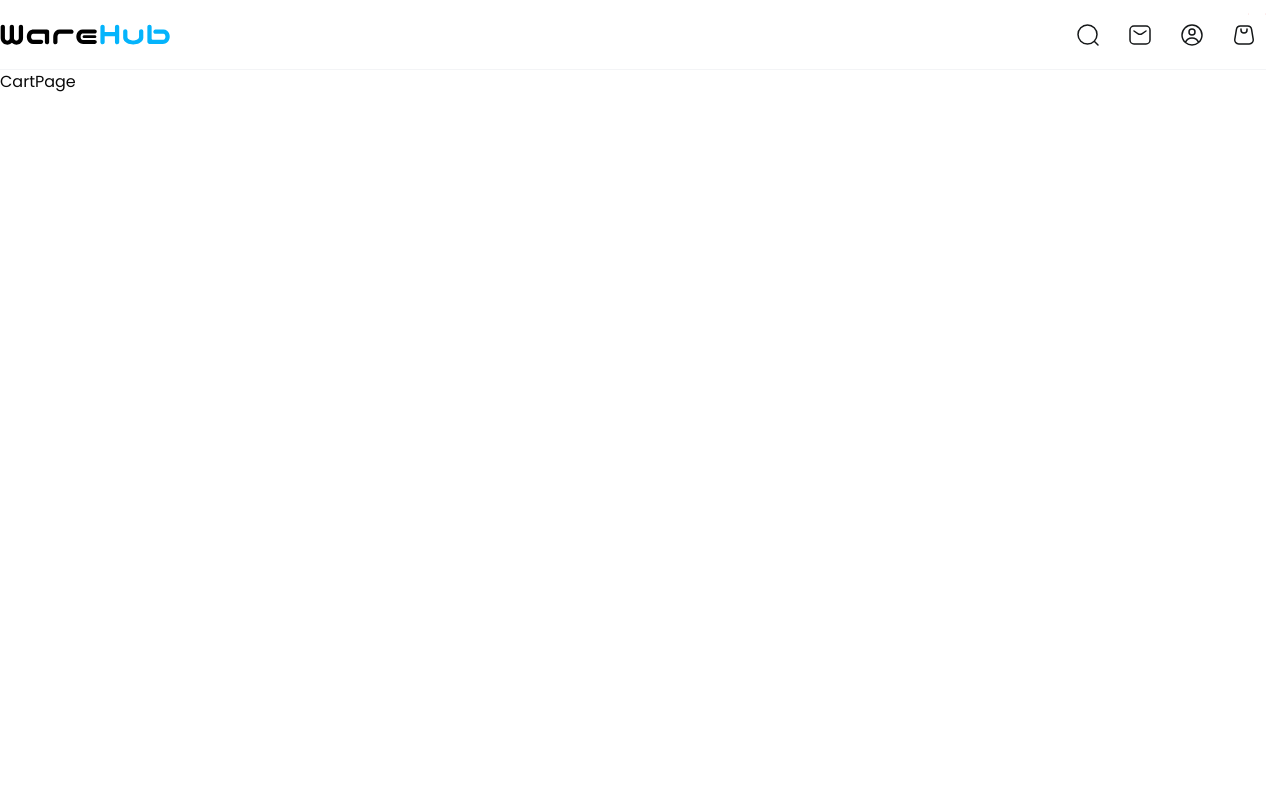
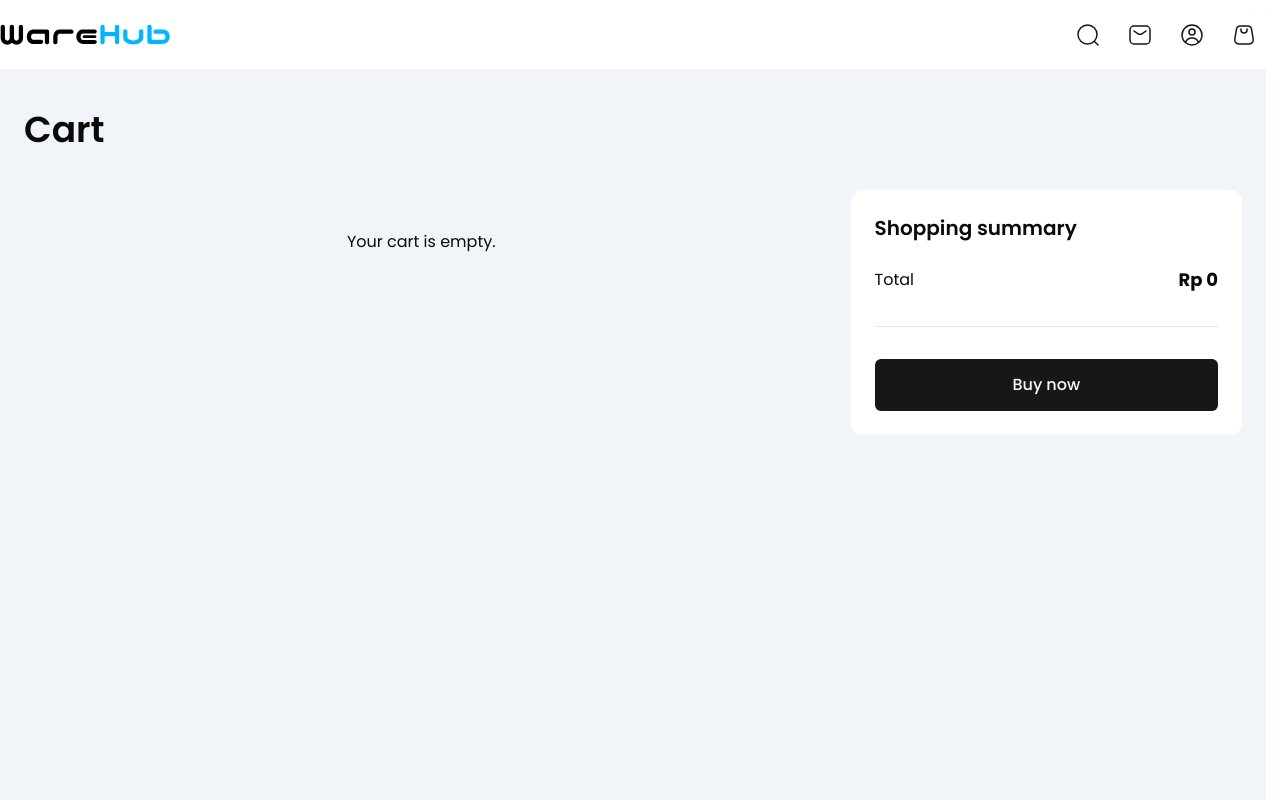
Before and after one commit to DTI-Final-Project-Group-3/frontend, a Next.js app: page /cart in a window 1280 px wide. Built offline with nearby package versions, Linux system fonts and the light colour scheme.

Commit message:
feat : add cart page detail and checkout page

```diff
--- /dev/null
+++ b/src/app/cart/checkout/page.tsx
@@ -0,0 +1,13 @@
+import React, { FC } from "react";
+
+const CheckoutPage: FC = () => {
+  return (
+    <section className="py-[40px] px-6 bg-slate-100 min-h-[calc(100vh-70px)]">
+      <div className="md:max-w-4xl lg:max-w-[1340px] mx-auto w-full">
+        <h1 className="text-4xl font-semibold">Checkout</h1>
+      </div>
+    </section>
+  );
+};
+
+export default CheckoutPage;
--- a/src/app/cart/page.tsx
+++ b/src/app/cart/page.tsx
@@ -1,9 +1,81 @@
-import React, { FC } from 'react'
+"use client";
+
+import CartItem from "@/components/cart/components/CartItem";
+import { Button } from "@/components/ui/button";
+import { Separator } from "@/components/ui/separator";
+import { useCartStore } from "@/store/cartStore";
+import { formatPrice } from "@/utils/formatter";
+import Link from "next/link";
+import React, { FC, useEffect, useMemo } from "react";
 
 const CartPage: FC = () => {
+  const cartItems = useCartStore((state) => state.cartItems);
+  const setCartItems = useCartStore((state) => state.setCartItems);
+
+  // Load cart data from local storage if there is any data on mount
+  useEffect(() => {
+    const storedCart = localStorage.getItem("cart-storage");
+    if (storedCart) setCartItems(JSON.parse(storedCart));
+  }, [setCartItems]);
+
+  // Sync cart data to local storage whenever cartItems change
+  useEffect(() => {
+    if (cartItems.length > 0)
+      localStorage.setItem("cart-storage", JSON.stringify(cartItems));
+    else localStorage.removeItem("cart-storage");
+  }, [cartItems]);
+
+  // Calculate total price
+  const totalPrice = useMemo(
+    () => cartItems.reduce((acc, item) => acc + item.price * item.quantity, 0),
+    [cartItems]
+  );
+
   return (
-    <div>CartPage</div>
-  )
-}
+    <section className="py-[40px] px-6 bg-slate-100 min-h-[calc(100vh-70px)]">
+      <div className="md:max-w-4xl lg:max-w-[1340px] mx-auto w-full">
+        <h1 className="text-4xl font-semibold">Cart</h1>
+        <div className="mt-[40px] flex gap-8 w-full">
+          {/* Cart items */}
+          <div className="flex flex-col gap-6 w-full">
+            {cartItems.length > 0 ? (
+              cartItems.map((item) => (
+                <div className="bg-white p-8 rounded-xl" key={item.id}>
+                  <CartItem
+                    key={item.id}
+                    id={item.id}
+                    name={item.name}
+                    price={item.price}
+                    quantity={item.quantity}
+                    stock={item.stock}
+                  />
+                </div>
+              ))
+            ) : (
+              <p className="text-center mt-10">Your cart is empty.</p>
+            )}
+          </div>
 
-export default CartPage
+          {/* Checkout */}
+          <div className="flex flex-col md:w-[480px] lg:w-[600px]">
+            <div className="bg-white w- p-6 rounded-xl sticky top-[94px] flex flex-col gap-6">
+              <h3 className="text-xl font-semibold">Shopping summary</h3>
+              <div className="flex items-center justify-between w-full">
+                <span>Total</span>
+                <span className="text-lg font-bold">
+                  {formatPrice(String(totalPrice))}
+                </span>
+              </div>
+              <Separator className="my-2" />
+              <Button variant={"default"}>
+                <Link href="/cart/checkout">Buy now</Link>
+              </Button>
+            </div>
+          </div>
+        </div>
+      </div>
+    </section>
+  );
+};
+
+export default CartPage;
--- a/src/app/layout.tsx
+++ b/src/app/layout.tsx
@@ -37,7 +37,7 @@ export default function RootLayout({
       <body className={`${poppins.variable} antialiased`}>
         <Navbar />
         <Cart />
-        <main className="md:max-w-4xl lg:max-w-[1340px] mx-auto w-full">
+        <main>
           {children}
         </main>
         <Toaster />
--- a/src/components/cart/Cart.tsx
+++ b/src/components/cart/Cart.tsx
@@ -120,7 +120,11 @@ const Cart: FC = () => {
 
               {/* Action button */}
               <div className="flex flex-col w-full gap-4">
-                <Button variant={"default"}>Checkout</Button>
+                <Button variant={"default"}>
+                  <Link onClick={toggleShowCart} href="/cart/checkout">
+                    Checkout
+                  </Link>
+                </Button>
                 <Button variant={"link"} asChild>
                   <Link onClick={toggleShowCart} href="/cart">
                     View Cart
```
